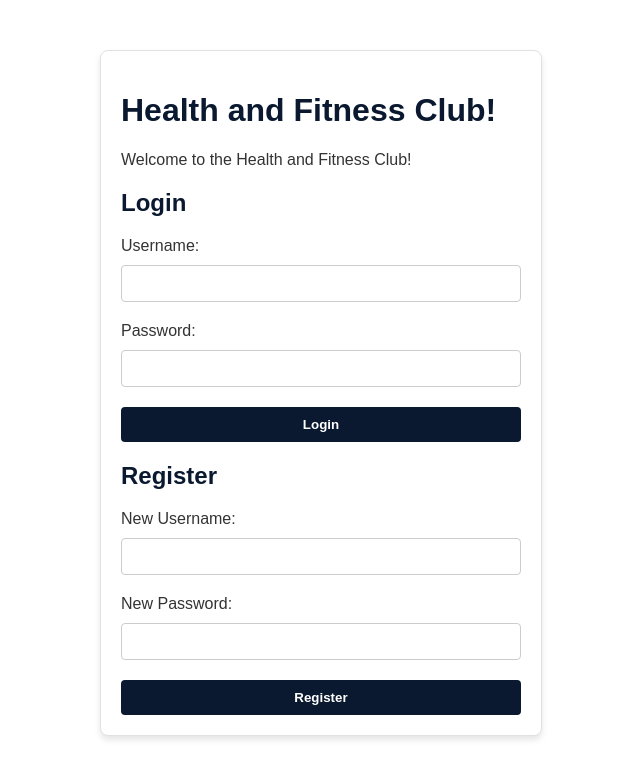
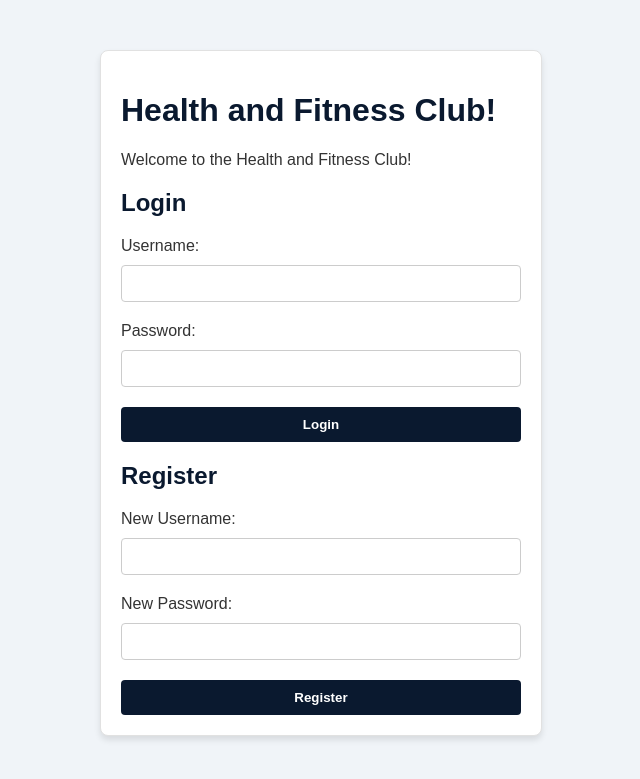
Before and after one commit to VishruthaGopa/Health-and-Fitness-Club-Management-System, a Django app: page / in a window 1280 px wide. Shown: the top 779 px of the page, without its empty margins (319-959 px from the left). Run offline with Django 5.2, Linux system fonts and the light colour scheme.

Commit message:
UI colour changes

```diff
--- a/HealthandFitnessClubProject/HealthandFitnessClubApp/templates/HealthandFitnessClubApp/home.html
+++ b/HealthandFitnessClubProject/HealthandFitnessClubApp/templates/HealthandFitnessClubApp/home.html
@@ -9,8 +9,8 @@
     font-family: 'Arial', sans-serif;
     margin: 0;
     padding: 0;
-    background-color: #FFFFFF; /* White background */
-    color: #333; /* Dark text for good contrast on a white background */
+    background-color: #f0f4f8; /* White background */
+    color: #333; /*Text colour*/
   }
   .container {
     max-width: 400px;
--- a/HealthandFitnessClubProject/HealthandFitnessClubApp/templates/HealthandFitnessClubApp/updateProfile.html
+++ b/HealthandFitnessClubProject/HealthandFitnessClubApp/templates/HealthandFitnessClubApp/updateProfile.html
@@ -5,7 +5,7 @@
 <style>
     body {
         font-family: Arial, sans-serif;
-        background-color: #e6f2ff; /* light blue background */
+        background-color: #f0f4f8; /* light blue background */
         margin: 0;
         padding: 0;
     }
```
